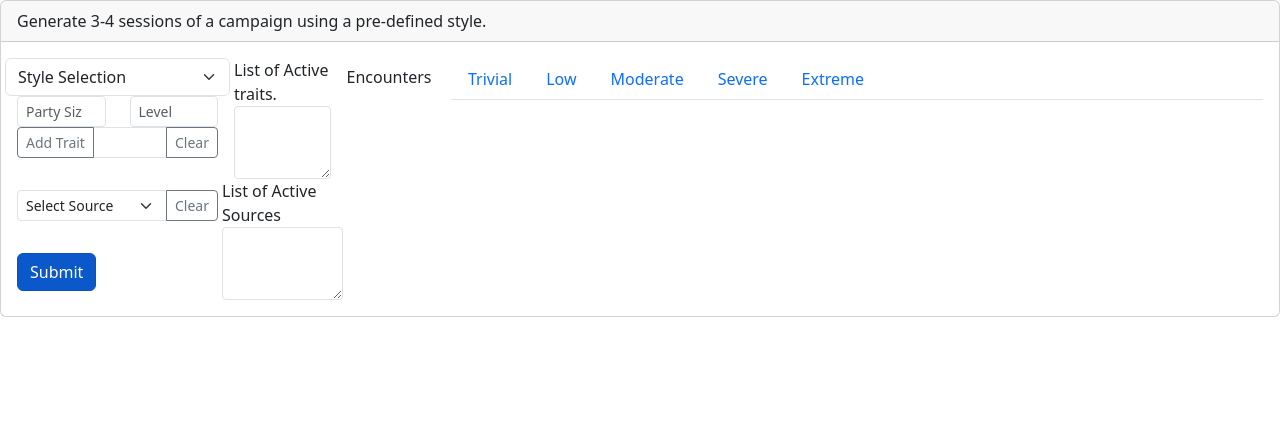
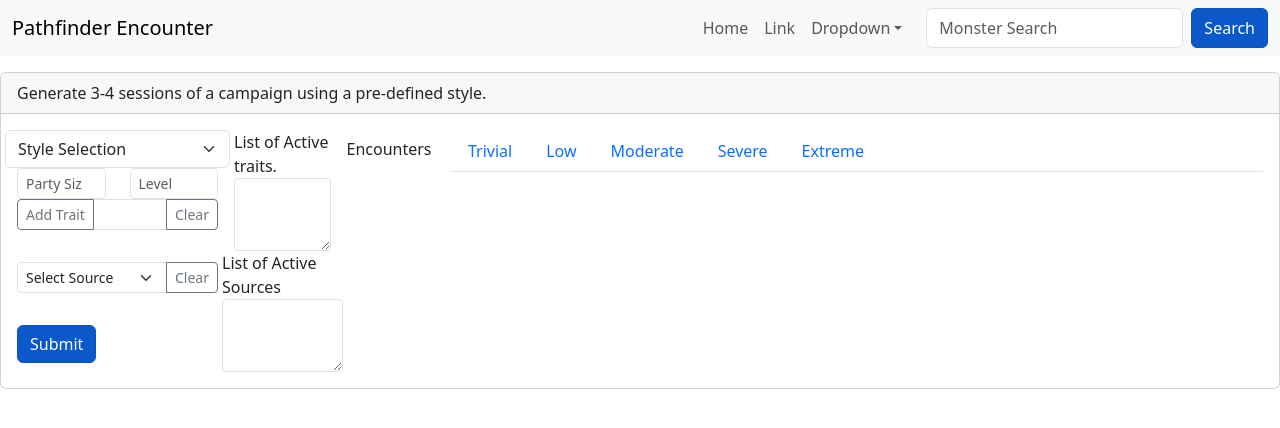
Before and after one commit to code-for-pizza/pathfinderDungeonGenerator, a React (Create React App) app in the folder fontend-app/: page / in a window 1280 px wide. Shown: the top 428 px of the page. Built offline with nearby package versions, Linux system fonts and the light colour scheme.

Commit message:
added a hotbar (nothing works so far) added a search functionality that lets you look up specific monsters from the all sources

```diff
--- a/fontend-app/src/App.js
+++ b/fontend-app/src/App.js
@@ -1,10 +1,12 @@
 import React from 'react';
 
 import StyleOptionsDropdown from './components/StyleOptionsDropdown.js'
+import SideBar from './components/SideBar.js'
 
 function App() {
   return (
     <div className="App">
+        <SideBar />
         <StyleOptionsDropdown />
     </div>
   );
--- /dev/null
+++ b/fontend-app/src/components/SideBar.js
@@ -0,0 +1,126 @@
+import React from 'react';
+import {useState} from 'react';
+import Button from 'react-bootstrap/Button';
+import Container from 'react-bootstrap/Container';
+import Form from 'react-bootstrap/Form';
+import Nav from 'react-bootstrap/Nav';
+import Navbar from 'react-bootstrap/Navbar';
+import NavDropdown from 'react-bootstrap/NavDropdown';
+import Offcanvas from 'react-bootstrap/Offcanvas';
+import Modal from 'react-bootstrap/Modal';
+import Row from 'react-bootstrap/Row';
+import Col from 'react-bootstrap/Col';
+
+function SideBar() {
+    const [monsterName, setMonsterName] = useState('');
+    const [monsterInfo, setMonsterInfo] = useState('');
+    const [show, setShow] = useState(false);
+    const handleShow = () => setShow(true);
+    const handleClose = () => setShow(false);
+
+    async function changed(e){
+        e.preventDefault();
+        let url = `http://localhost:30001/api/getMonster?monsterName=${monsterName}`;
+        console.log(url);
+        await fetch(url)
+        .then(res => res.json())
+        .then((result) => {
+            console.log(result);
+            setMonsterInfo(result);
+        })
+
+    }
+
+  return (
+    <>
+
+      <Modal show={show} onHide={handleClose}>
+        <Modal.Header closeButton>
+          <Modal.Title> Monster Info </Modal.Title>
+        </Modal.Header>
+        <Modal.Body>
+            <Row className="mb-3">
+                <Form.Group as={Col} md="6">
+                    <Form.Label> Monster Name </Form.Label>
+                    <Form.Control type="text" value={monsterInfo.name} readonly/>
+                </Form.Group>
+                <Form.Group as={Col} md="2">
+                    <Form.Label> Cr </Form.Label>
+                    <Form.Control type="text" value={monsterInfo["Creature Level"]} readonly/>
+                </Form.Group>
+            </Row>
+            <Row className="mb-3">
+                <Form.Group as={Col} md="2">
+                    <Form.Label> HP </Form.Label>
+                    <Form.Control type="text" value={monsterInfo.hp} readonly/>
+                </Form.Group>
+                <Form.Group as={Col} md="2">
+                    <Form.Label> AC </Form.Label>
+                    <Form.Control type="text" value={monsterInfo.ac} readonly/>
+                </Form.Group>
+                <Form.Group as={Col} md="6">
+                    <Form.Label> Saving throws </Form.Label>
+                    <Form.Control type="text" value={{...monsterInfo.savingThrows}} readonly/>
+                </Form.Group>
+            </Row>
+        </Modal.Body>
+        <Modal.Footer>
+          <Button variant="secondary" onClick={handleClose}>
+            Close
+          </Button>
+        </Modal.Footer>
+      </Modal>
+
+      {['sm'].map((expand) => (
+        <Navbar key={expand} expand={expand} className="bg-body-tertiary mb-3">
+          <Container fluid>
+            <Navbar.Brand href="#">Pathfinder Encounter</Navbar.Brand>
+            <Navbar.Toggle aria-controls={`offcanvasNavbar-expand-${expand}`} />
+            <Navbar.Offcanvas
+              id={`offcanvasNavbar-expand-${expand}`}
+              aria-labelledby={`offcanvasNavbarLabel-expand-${expand}`}
+              placement="end"
+            >
+              <Offcanvas.Header closeButton>
+                <Offcanvas.Title id={`offcanvasNavbarLabel-expand-${expand}`}>
+                  Offcanvas
+                </Offcanvas.Title>
+              </Offcanvas.Header>
+              <Offcanvas.Body>
+                <Nav className="justify-content-end flex-grow-1 pe-3">
+                  <Nav.Link href="#action1">Home</Nav.Link>
+                  <Nav.Link href="#action2">Link</Nav.Link>
+                  <NavDropdown
+                    title="Dropdown"
+                    id={`offcanvasNavbarDropdown-expand-${expand}`}
+                  >
+                    <NavDropdown.Item href="#action3">Action</NavDropdown.Item>
+                    <NavDropdown.Item href="#action4">
+                      Another action
+                    </NavDropdown.Item>
+                    <NavDropdown.Divider />
+                    <NavDropdown.Item href="#action5">
+                      Something else here
+                    </NavDropdown.Item>
+                  </NavDropdown>
+                </Nav>
+                <Form className="d-flex" onSubmit={changed}>
+                  <Form.Control
+                    type="search"
+                    placeholder="Monster Search"
+                    className="me-2"
+                    aria-label="Search"
+                    onChange={e => setMonsterName(e.target.value)}
+                  />
+                  <Button variant="primary" active type="submit" onClick={handleShow} >Search</Button>
+                </Form>
+              </Offcanvas.Body>
+            </Navbar.Offcanvas>
+          </Container>
+        </Navbar>
+      ))}
+    </>
+  );
+}
+
+export default SideBar;
--- a/fontend-app/src/components/StyleOptionsDropdown.js
+++ b/fontend-app/src/components/StyleOptionsDropdown.js
@@ -7,10 +7,9 @@
 
 function StyleOptionsDropdown(){
 
-    const [set, setSetter] = useState('')
-    const [partySize, setPartySize] = useState('')
-    const [level, setLevel] = useState('')
-    const [elements, setElements] = React.useState([]);
+    const [set, setSetter] = useState('');
+    const [partySize, setPartySize] = useState('');
+    const [level, setLevel] = useState('');
     const [trivial, setTrivial] = useState('');
     const [low, setLow] = useState('');
     const [moderate, setModerate] = useState('');
@@ -18,7 +17,6 @@
     const [extreme, setExtreme] = useState('');
     const [tempTrait, setTempTrait] = React.useState('');
     const [traits, setTraits] = React.useState([]);
-    const [newSource, setNewSource] = React.useState('');
     const [source, setSource] = React.useState([]);
 
     async function changed(e){
@@ -50,7 +48,7 @@
     async function newTrait(e){
         e.preventDefault();
 
-        if(!tempTrait.length == 0){
+        if(!tempTrait.length === 0){
             let x = tempTrait;
             x = x.toLowerCase();
             x = x.charAt(0).toUpperCase() + x.slice(1);
```
Also changed, not shown: fontend-app/src/components/comp/MonsterInfoSheet.js (added, +9 -0 lines).
